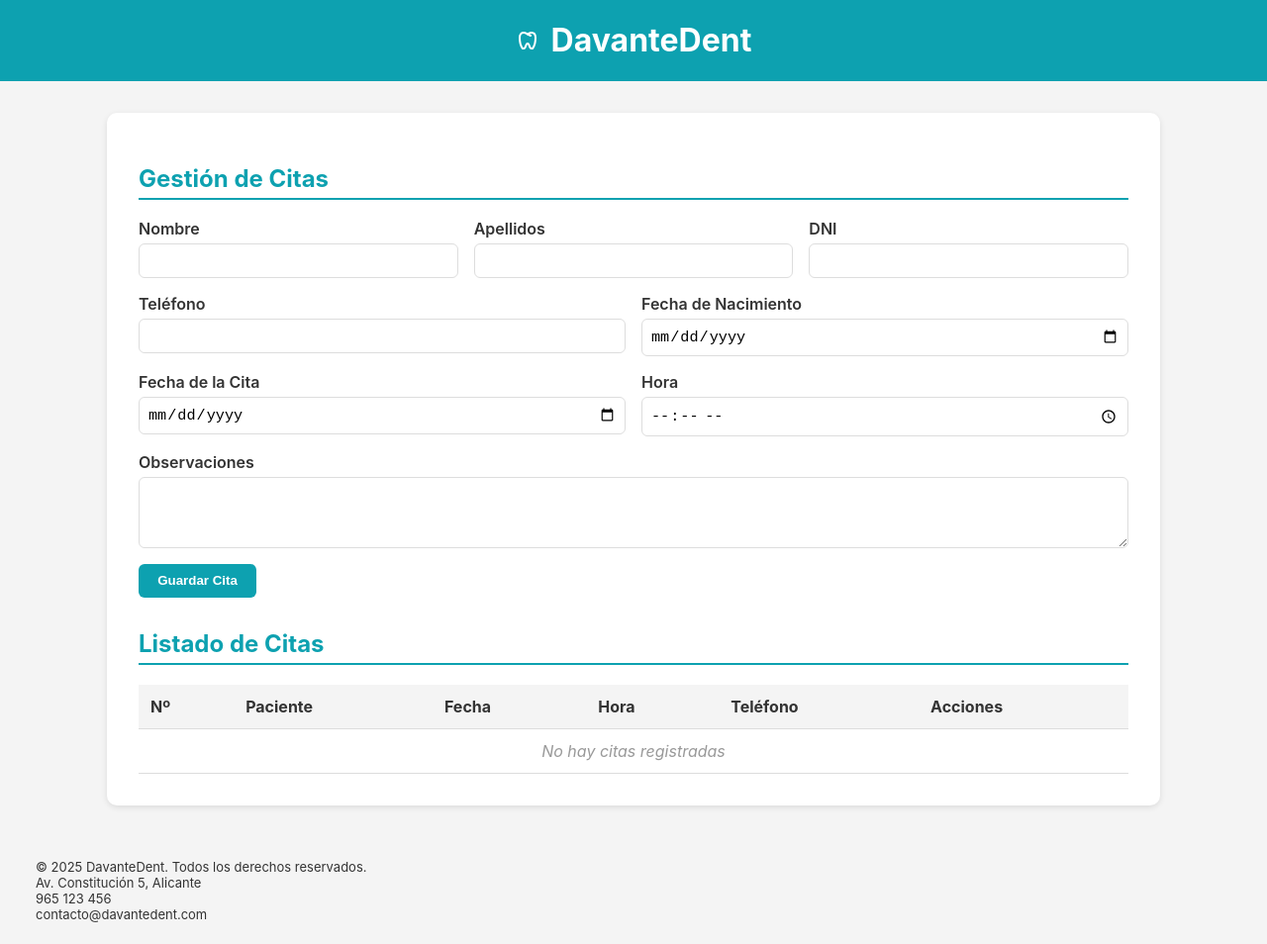
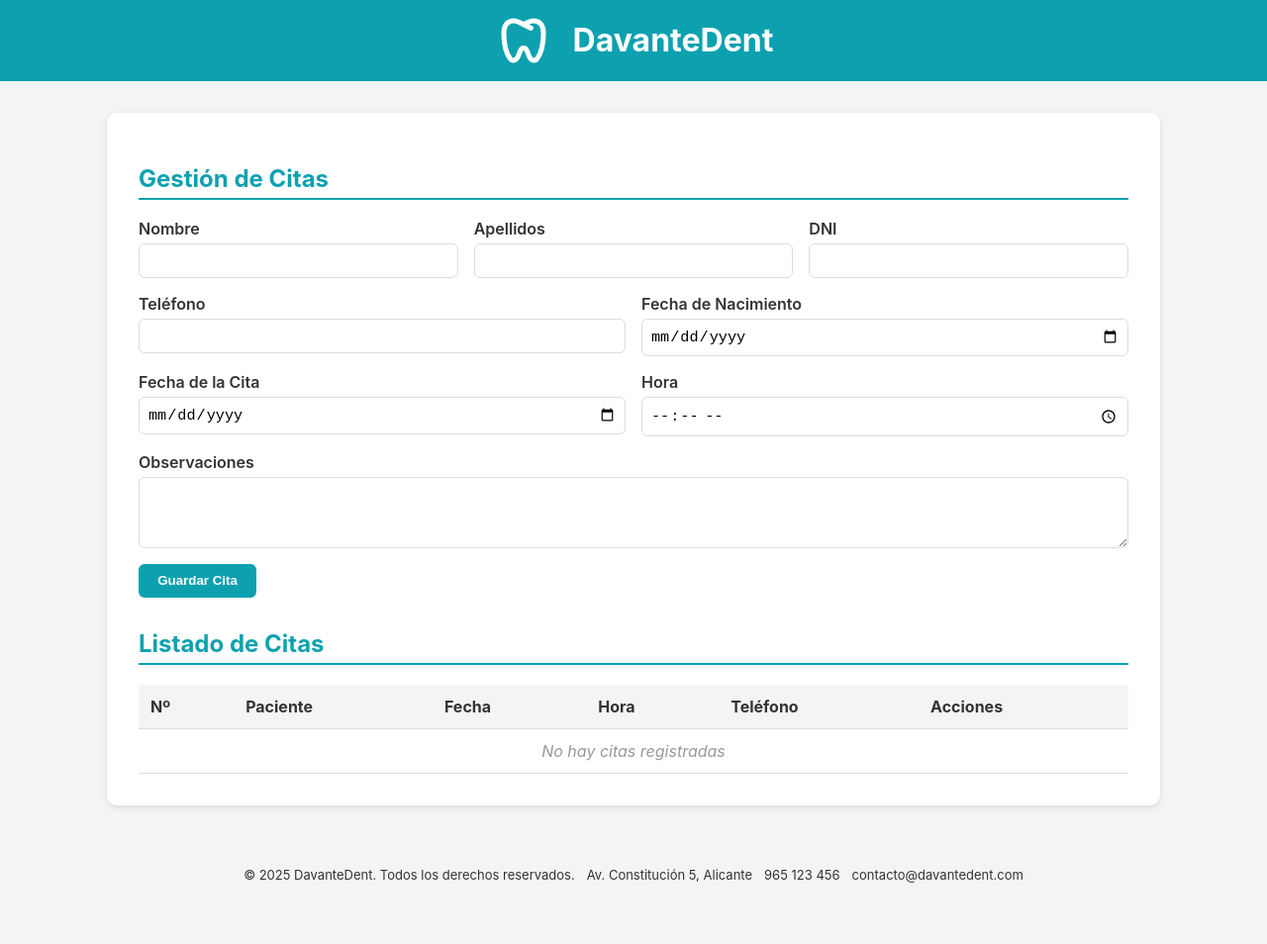
Before and after one commit to krauserDev/Clinica-Dental, a plain HTML site: page index.html in a window 1280 px wide. Shown: the whole page at 99% size. After the commit the page ends 922 px from the top, so only its background shows below. Drawn offline with Linux system fonts and the light colour scheme.

Commit message:
Refactor CSS styles for improved layout and design

```diff
--- a/styles.css
+++ b/styles.css
@@ -22,7 +22,12 @@ header {
     display: flex;
     align-items: center;
     justify-content: center;
-    gap: 12px;
+    gap: 20px;
+}
+
+svg {
+    width: 60px;
+    height: 60px;
 }
 
 main {
@@ -153,7 +158,7 @@ th {
     font-weight: 500;
 }
 
-footer{
+footer {
     padding:22px 36px;
     display:flex;
     align-items:center;
@@ -163,7 +168,7 @@ footer{
 
 /* para centrar el contenido del footer */
 
-.footer-inner{
+.footer-interior {
     max-width:980px;
     margin:0 auto;
     display:flex;
```
